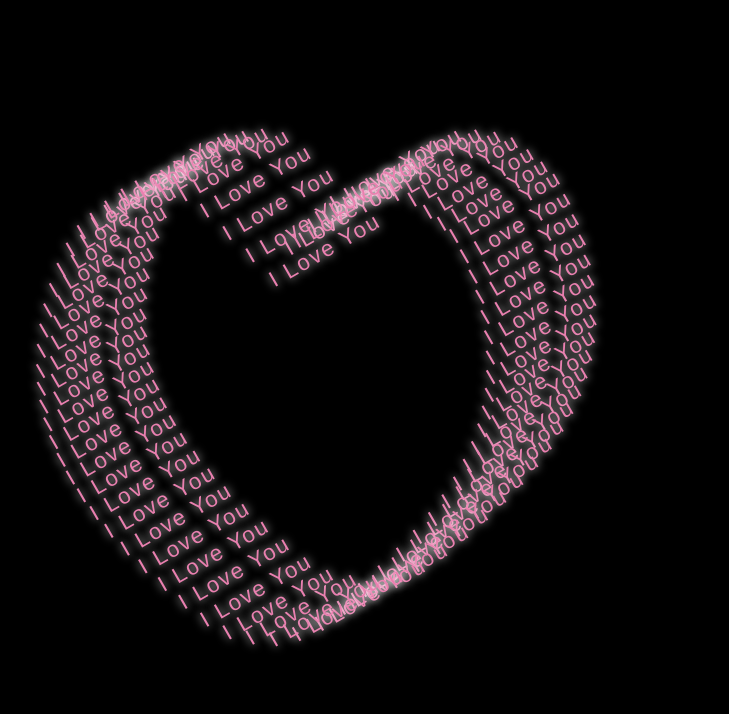
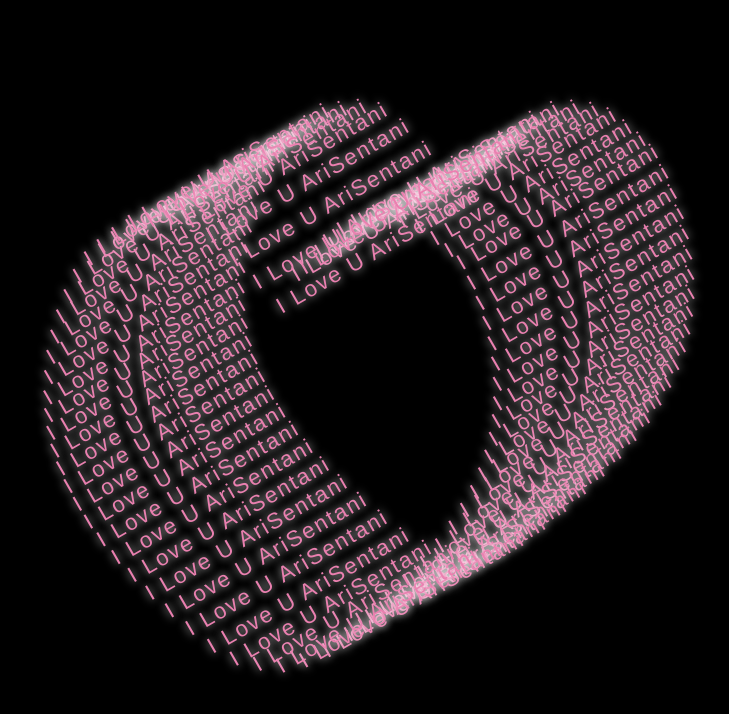
Before and after one commit to IKadekEdhoTeguhSentosa/love-u, a plain HTML site: page index.html in a window 1280 px wide. Shown: the whole page, without its empty margins (385-1114 px from the left). Drawn offline with Linux system fonts and the light colour scheme.

Commit message:
Update index.html

```diff
--- a/index.html
+++ b/index.html
@@ -11,7 +11,7 @@
     <div class="love_horizontal">
      <div class="love_vertical">
       <div class="love_word">
-       I Love You
+       I Love U AriSentani
       </div>
      </div>
     </div>
@@ -20,7 +20,7 @@
     <div class="love_horizontal">
      <div class="love_vertical">
       <div class="love_word">
-       I Love You
+       I Love U AriSentani
       </div>
      </div>
     </div>
@@ -29,7 +29,7 @@
     <div class="love_horizontal">
      <div class="love_vertical">
       <div class="love_word">
-       I Love You
+       I Love U AriSentani
       </div>
      </div>
     </div>
@@ -38,7 +38,7 @@
     <div class="love_horizontal">
      <div class="love_vertical">
       <div class="love_word">
-       I Love You
+       I Love U AriSentani
       </div>
      </div>
     </div>
@@ -47,7 +47,7 @@
     <div class="love_horizontal">
      <div class="love_vertical">
       <div class="love_word">
-       I Love You
+       I Love U AriSentani
       </div>
      </div>
     </div>
@@ -56,7 +56,7 @@
     <div class="love_horizontal">
      <div class="love_vertical">
       <div class="love_word">
-       I Love You
+       I Love U AriSentani
       </div>
      </div>
     </div>
@@ -65,7 +65,7 @@
     <div class="love_horizontal">
      <div class="love_vertical">
       <div class="love_word">
-       I Love You
+       I Love U AriSentani
       </div>
      </div>
     </div>
@@ -74,7 +74,7 @@
     <div class="love_horizontal">
      <div class="love_vertical">
       <div class="love_word">
-       I Love You
+       I Love U AriSentani
       </div>
      </div>
     </div>
@@ -83,7 +83,7 @@
     <div class="love_horizontal">
      <div class="love_vertical">
       <div class="love_word">
-       I Love You
+       I Love U AriSentani
       </div>
      </div>
     </div>
@@ -92,7 +92,7 @@
     <div class="love_horizontal">
      <div class="love_vertical">
       <div class="love_word">
-       I Love You
+       I Love U AriSentani
       </div>
      </div>
     </div>
@@ -101,7 +101,7 @@
     <div class="love_horizontal">
      <div class="love_vertical">
       <div class="love_word">
-       I Love You
+       I Love U AriSentani
       </div>
      </div>
     </div>
@@ -110,7 +110,7 @@
     <div class="love_horizontal">
      <div class="love_vertical">
       <div class="love_word">
-       I Love You
+       I Love U AriSentani
       </div>
      </div>
     </div>
@@ -119,7 +119,7 @@
     <div class="love_horizontal">
      <div class="love_vertical">
       <div class="love_word">
-       I Love You
+       I Love U AriSentani
       </div>
      </div>
     </div>
@@ -128,7 +128,7 @@
     <div class="love_horizontal">
      <div class="love_vertical">
       <div class="love_word">
-       I Love You
+       I Love U AriSentani
       </div>
      </div>
     </div>
@@ -137,7 +137,7 @@
     <div class="love_horizontal">
      <div class="love_vertical">
       <div class="love_word">
-       I Love You
+       I Love U AriSentani
       </div>
      </div>
     </div>
@@ -146,7 +146,7 @@
     <div class="love_horizontal">
      <div class="love_vertical">
       <div class="love_word">
-       I Love You
+       I Love U AriSentani
       </div>
      </div>
     </div>
@@ -155,7 +155,7 @@
     <div class="love_horizontal">
      <div class="love_vertical">
       <div class="love_word">
-       I Love You
+       I Love U AriSentani
       </div>
      </div>
     </div>
@@ -164,7 +164,7 @@
     <div class="love_horizontal">
      <div class="love_vertical">
       <div class="love_word">
-       I Love You
+       I Love U AriSentani
       </div>
      </div>
     </div>
@@ -173,7 +173,7 @@
     <div class="love_horizontal">
      <div class="love_vertical">
       <div class="love_word">
-       I Love You
+       I Love U AriSentani
       </div>
      </div>
     </div>
@@ -182,7 +182,7 @@
     <div class="love_horizontal">
      <div class="love_vertical">
       <div class="love_word">
-       I Love You
+       I Love U AriSentani
       </div>
      </div>
     </div>
@@ -191,7 +191,7 @@
     <div class="love_horizontal">
      <div class="love_vertical">
       <div class="love_word">
-       I Love You
+       I Love U AriSentani
       </div>
      </div>
     </div>
@@ -200,7 +200,7 @@
     <div class="love_horizontal">
      <div class="love_vertical">
       <div class="love_word">
-       I Love You
+       I Love U AriSentani
       </div>
      </div>
     </div>
@@ -209,7 +209,7 @@
     <div class="love_horizontal">
      <div class="love_vertical">
       <div class="love_word">
-       I Love You
+       I Love U AriSentani
       </div>
      </div>
     </div>
@@ -218,7 +218,7 @@
     <div class="love_horizontal">
      <div class="love_vertical">
       <div class="love_word">
-       I Love You
+       I Love U AriSentani
       </div>
      </div>
     </div>
@@ -227,7 +227,7 @@
     <div class="love_horizontal">
      <div class="love_vertical">
       <div class="love_word">
-       I Love You
+       I Love U AriSentani
       </div>
      </div>
     </div>
@@ -236,7 +236,7 @@
     <div class="love_horizontal">
      <div class="love_vertical">
       <div class="love_word">
-       I Love You
+       I Love U AriSentani
       </div>
      </div>
     </div>
@@ -245,7 +245,7 @@
     <div class="love_horizontal">
      <div class="love_vertical">
       <div class="love_word">
-       I Love You
+       I Love U AriSentani
       </div>
      </div>
     </div>
@@ -254,7 +254,7 @@
     <div class="love_horizontal">
      <div class="love_vertical">
       <div class="love_word">
-       I Love You
+       I Love U AriSentani
       </div>
      </div>
     </div>
@@ -263,7 +263,7 @@
     <div class="love_horizontal">
      <div class="love_vertical">
       <div class="love_word">
-       I Love You
+       I Love U AriSentani
       </div>
      </div>
     </div>
@@ -272,7 +272,7 @@
     <div class="love_horizontal">
      <div class="love_vertical">
       <div class="love_word">
-       I Love You
+       I Love U AriSentani
       </div>
      </div>
     </div>
@@ -281,7 +281,7 @@
     <div class="love_horizontal">
      <div class="love_vertical">
       <div class="love_word">
-       I Love You
+       I Love U AriSentani
       </div>
      </div>
     </div>
@@ -290,7 +290,7 @@
     <div class="love_horizontal">
      <div class="love_vertical">
       <div class="love_word">
-       I Love You
+       I Love U AriSentani
       </div>
      </div>
     </div>
@@ -299,7 +299,7 @@
     <div class="love_horizontal">
      <div class="love_vertical">
       <div class="love_word">
-       I Love You
+       I Love U AriSentani
       </div>
      </div>
     </div>
@@ -308,7 +308,7 @@
     <div class="love_horizontal">
      <div class="love_vertical">
       <div class="love_word">
-       I Love You
+       I Love U AriSentani
       </div>
      </div>
     </div>
@@ -317,7 +317,7 @@
     <div class="love_horizontal">
      <div class="love_vertical">
       <div class="love_word">
-       I Love You
+       I Love U AriSentani
       </div>
      </div>
     </div>
@@ -326,7 +326,7 @@
     <div class="love_horizontal">
      <div class="love_vertical">
       <div class="love_word">
-       I Love You
+       I Love U AriSentani
       </div>
      </div>
     </div>
@@ -335,7 +335,7 @@
     <div class="love_horizontal">
      <div class="love_vertical">
       <div class="love_word">
-       I Love You
+       I Love U AriSentani
       </div>
      </div>
     </div>
@@ -344,7 +344,7 @@
     <div class="love_horizontal">
      <div class="love_vertical">
       <div class="love_word">
-       I Love You
+       I Love U AriSentani
       </div>
      </div>
     </div>
@@ -353,7 +353,7 @@
     <div class="love_horizontal">
      <div class="love_vertical">
       <div class="love_word">
-       I Love You
+       I Love U AriSentani
       </div>
      </div>
     </div>
@@ -362,7 +362,7 @@
     <div class="love_horizontal">
      <div class="love_vertical">
       <div class="love_word">
-       I Love You
+       I Love U AriSentani
       </div>
      </div>
     </div>
@@ -371,7 +371,7 @@
     <div class="love_horizontal">
      <div class="love_vertical">
       <div class="love_word">
-       I Love You
+       I Love U AriSentani
       </div>
      </div>
     </div>
@@ -380,7 +380,7 @@
     <div class="love_horizontal">
      <div class="love_vertical">
       <div class="love_word">
-       I Love You
+       I Love U AriSentani
       </div>
      </div>
     </div>
@@ -389,7 +389,7 @@
     <div class="love_horizontal">
      <div class="love_vertical">
       <div class="love_word">
-       I Love You
+       I Love U AriSentani
       </div>
      </div>
     </div>
@@ -398,7 +398,7 @@
     <div class="love_horizontal">
      <div class="love_vertical">
       <div class="love_word">
-       I Love You
+       I Love U AriSentani
       </div>
      </div>
     </div>
@@ -407,7 +407,7 @@
     <div class="love_horizontal">
      <div class="love_vertical">
       <div class="love_word">
-       I Love You
+       I Love U AriSentani
       </div>
      </div>
     </div>
@@ -416,7 +416,7 @@
     <div class="love_horizontal">
      <div class="love_vertical">
       <div class="love_word">
-       I Love You
+       I Love U AriSentani
       </div>
      </div>
     </div>
@@ -425,7 +425,7 @@
     <div class="love_horizontal">
      <div class="love_vertical">
       <div class="love_word">
-       I Love You
+       I Love U AriSentani
       </div>
      </div>
     </div>
@@ -434,7 +434,7 @@
     <div class="love_horizontal">
      <div class="love_vertical">
       <div class="love_word">
-       I Love You
+       I Love U AriSentani
       </div>
      </div>
     </div>
@@ -443,7 +443,7 @@
     <div class="love_horizontal">
      <div class="love_vertical">
       <div class="love_word">
-       I Love You
+       I Love U AriSentani
       </div>
      </div>
     </div>
@@ -452,7 +452,7 @@
     <div class="love_horizontal">
      <div class="love_vertical">
       <div class="love_word">
-       I Love You
+       I Love U AriSentani
       </div>
      </div>
     </div>
@@ -461,7 +461,7 @@
     <div class="love_horizontal">
      <div class="love_vertical">
       <div class="love_word">
-       I Love You
+       I Love U AriSentani
       </div>
      </div>
     </div>
@@ -470,7 +470,7 @@
     <div class="love_horizontal">
      <div class="love_vertical">
       <div class="love_word">
-       I Love You
+       I Love U AriSentani
       </div>
      </div>
     </div>
@@ -479,7 +479,7 @@
     <div class="love_horizontal">
      <div class="love_vertical">
       <div class="love_word">
-       I Love You
+       I Love U AriSentani
       </div>
      </div>
     </div>
@@ -488,7 +488,7 @@
     <div class="love_horizontal">
      <div class="love_vertical">
       <div class="love_word">
-       I Love You
+       I Love U AriSentani
       </div>
      </div>
     </div>
@@ -497,7 +497,7 @@
     <div class="love_horizontal">
      <div class="love_vertical">
       <div class="love_word">
-       I Love You
+       I Love U AriSentani
       </div>
      </div>
     </div>
@@ -506,7 +506,7 @@
     <div class="love_horizontal">
      <div class="love_vertical">
       <div class="love_word">
-       I Love You
+       I Love U AriSentani
       </div>
      </div>
     </div>
@@ -515,7 +515,7 @@
     <div class="love_horizontal">
      <div class="love_vertical">
       <div class="love_word">
-       I Love You
+       I Love U AriSentani
       </div>
      </div>
     </div>
@@ -524,7 +524,7 @@
     <div class="love_horizontal">
      <div class="love_vertical">
       <div class="love_word">
-       I Love You
+       I Love U AriSentani
       </div>
      </div>
     </div>
@@ -533,7 +533,7 @@
     <div class="love_horizontal">
      <div class="love_vertical">
       <div class="love_word">
-       I Love You
+       I Love U AriSentani
       </div>
      </div>
     </div>
@@ -542,7 +542,7 @@
     <div class="love_horizontal">
      <div class="love_vertical">
       <div class="love_word">
-       I Love You
+       I Love U AriSentani
       </div>
      </div>
     </div>
@@ -551,7 +551,7 @@
     <div class="love_horizontal">
      <div class="love_vertical">
       <div class="love_word">
-       I Love You
+       I Love U AriSentani
       </div>
      </div>
     </div>
@@ -560,7 +560,7 @@
     <div class="love_horizontal">
      <div class="love_vertical">
       <div class="love_word">
-       I Love You
+       I Love U AriSentani
       </div>
      </div>
     </div>
@@ -569,7 +569,7 @@
     <div class="love_horizontal">
      <div class="love_vertical">
       <div class="love_word">
-       I Love You
+       I Love U AriSentani
       </div>
      </div>
     </div>
@@ -578,7 +578,7 @@
     <div class="love_horizontal">
      <div class="love_vertical">
       <div class="love_word">
-       I Love You
+       I Love U AriSentani
       </div>
      </div>
     </div>
@@ -587,7 +587,7 @@
     <div class="love_horizontal">
      <div class="love_vertical">
       <div class="love_word">
-       I Love You
+       I Love U AriSentani
       </div>
      </div>
     </div>
@@ -596,7 +596,7 @@
     <div class="love_horizontal">
      <div class="love_vertical">
       <div class="love_word">
-       I Love You
+       I Love U AriSentani
       </div>
      </div>
     </div>
@@ -605,7 +605,7 @@
     <div class="love_horizontal">
      <div class="love_vertical">
       <div class="love_word">
-       I Love You
+       I Love U AriSentani
       </div>
      </div>
     </div>
@@ -614,7 +614,7 @@
     <div class="love_horizontal">
      <div class="love_vertical">
       <div class="love_word">
-       I Love You
+       I Love U AriSentani
       </div>
      </div>
     </div>
@@ -623,7 +623,7 @@
     <div class="love_horizontal">
      <div class="love_vertical">
       <div class="love_word">
-       I Love You
+       I Love U AriSentani
       </div>
      </div>
     </div>
```
